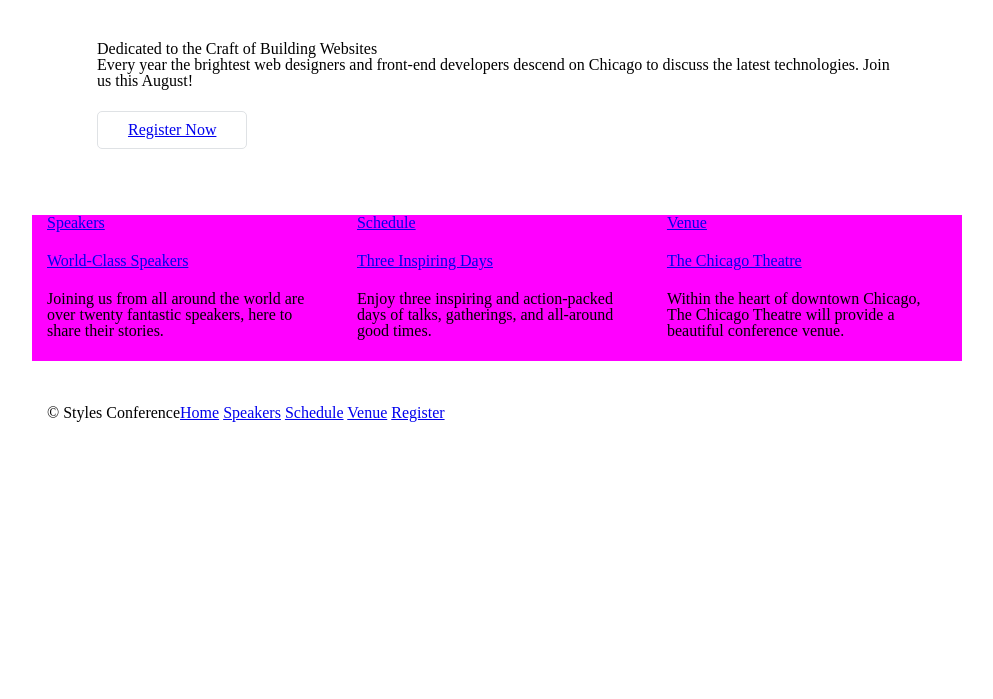
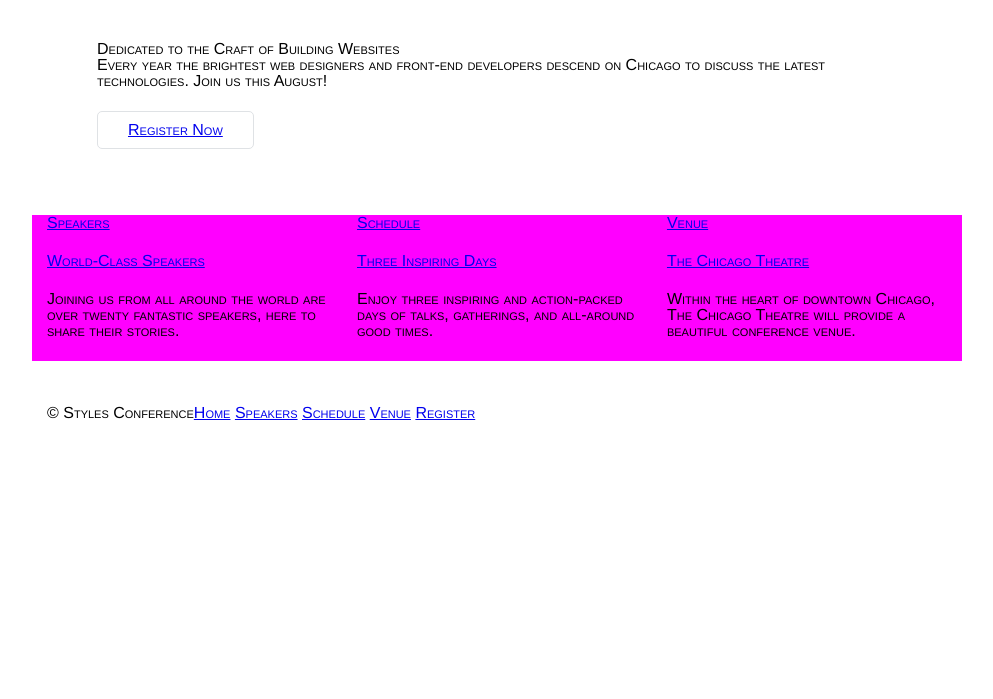
Before and after one commit to tranc99/designer-conference, a website: page index.html in a window 1280 px wide. Shown: the part 101-800 px from the top of the page, without its empty margins (143-1136 px from the left). Drawn offline with Linux system fonts and the light colour scheme.

Commit message:
human nature

```diff
--- a/assets/stylesheets/main.styl
+++ b/assets/stylesheets/main.styl
@@ -94,6 +94,10 @@ table {
   ========================================
 */
 
+body
+  font-family: "Helvetica Neue", Helvetica, Arial, sans-serif;
+  font-variant: small-caps;
+
 h1, h3, h4, h5, p {
   margin-bottom: 22px;
 }
```
Also changed, not shown: assets/stylesheets/main.css.
